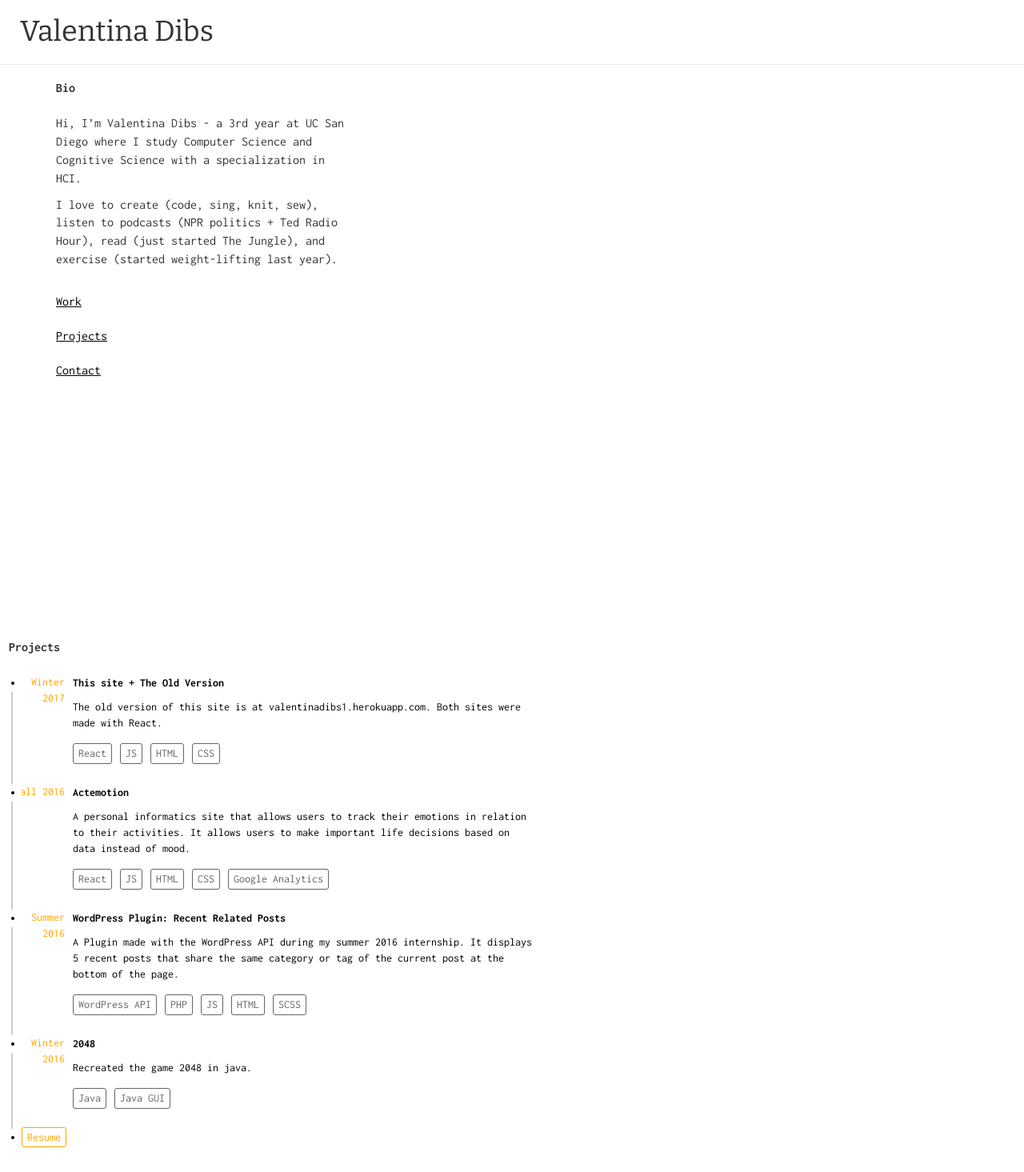
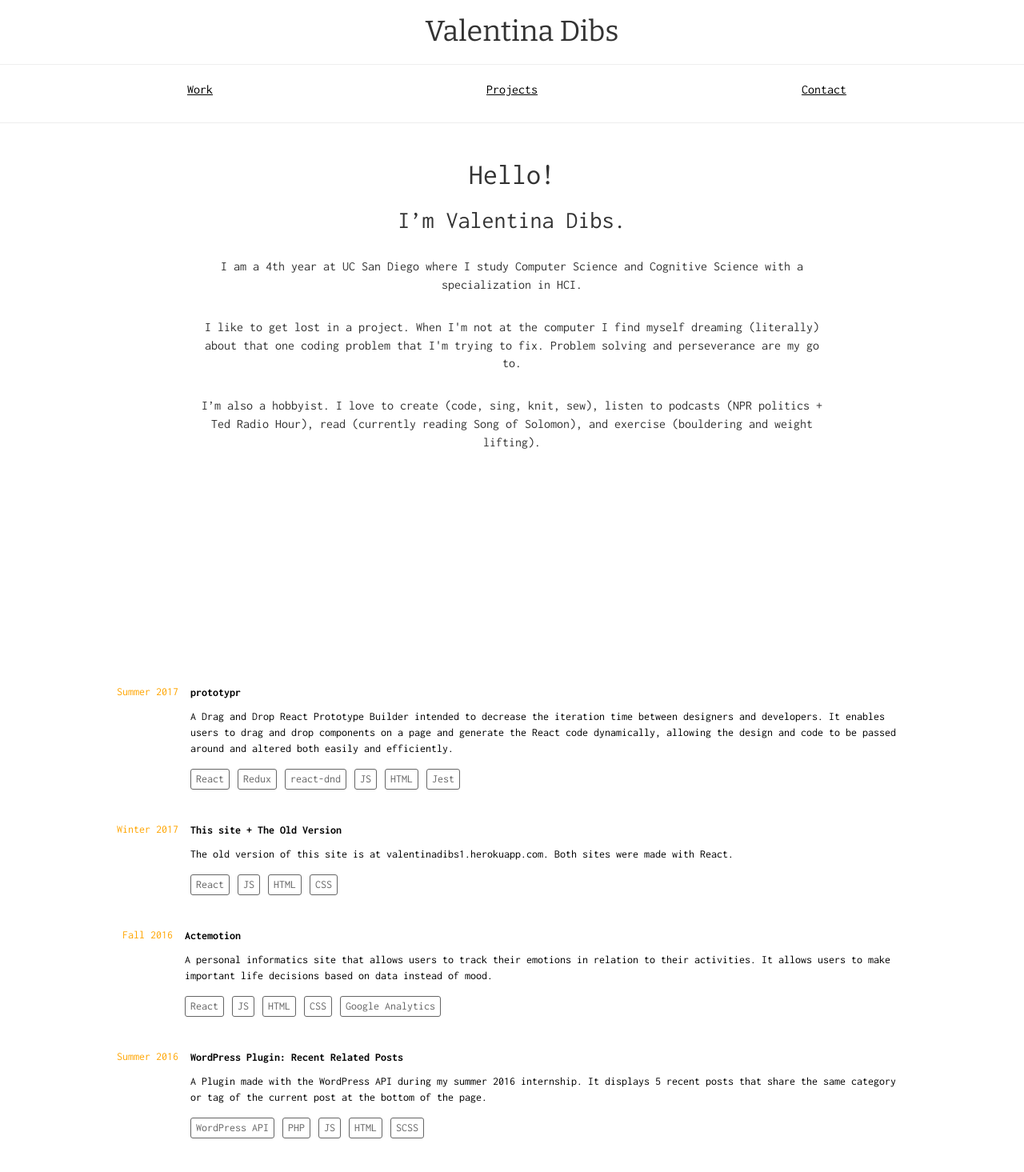
Before and after one commit to vdibs/vdibs, a React (Create React App) app: page /project in a window 1280 px wide. Shown: the top 1465 px of the page at 80% size. Before the commit the page ends 1434 px from the top, so only its background shows below. Built offline with nearby package versions, Linux system fonts and the light colour scheme.

Commit message:
total refactor

```diff
--- a/package.json
+++ b/package.json
@@ -11,6 +11,7 @@
     "react-dom": "^15.4.2",
     "react-fontawesome": "^1.5.0",
     "react-router": "^3.0.0",
+    "react-router-dom": "^4.2.2",
     "redux": "^3.6.0"
   },
   "scripts": {
--- a/src/App.css
+++ b/src/App.css
@@ -1,6 +1,5 @@
 .App {
   height: 100vh;
-  overflow: scroll;
   font-size: 16px;
 }
 
@@ -18,25 +17,27 @@
 .name {
   font-family: 'Bitter', serif;
   margin-left: 25px;
+  text-align: center;
   /* or Bitter font */
 }
 
-.bio {
-  font-weight: bold;
-  padding: 0;
-  margin-top: 0px;
-  margin-bottom: 25px;
+.homeContainer {
+  text-align: center;
+  padding: 5px 30px 35px 30px;
   font-size: 16px;
   font-family: 'Inconsolata', sans-serif;
 }
 
-
 .linkTo {
   color: black;
+  text-align: center;
   display: block;
-  margin-bottom: 20px;
   font-family: 'Inconsolata', sans-serif;
   text-decoration: underline;
+  padding: 0px 6px 10px 6px;
+}
+.linkto:hover {
+  color: orange;
 }
 
 .linked {
@@ -61,12 +62,16 @@
 
 .shadow {
   box-shadow: -2px 0 rgba(0,0,0,.2);
-  margin-left: 1px;
-  margin-left: 16px;
+  margin-left: 5.5vw;
+}
+
+.workContainer, .projectContainer {
+  text-align: center;
+  padding: 35px 0px 35px 0px;
 }
 
 div.work {
-  padding-bottom: 5px;
+  padding-bottom: 20px;
   display: inline-block;
   margin-bottom: 10px;
 }
@@ -79,7 +84,7 @@ div .workGrid.container {
   vertical-align: top;
   text-align: left;
   overflow: visible;
-  width: 45vw;
+  width: 70vw;
   margin-left: 10px;
   color: black;
 }
@@ -94,14 +99,13 @@ div .workGrid.container {
   border-width:  9px;
   border-radius: 100%;
   vertical-align: top;
-  margin-left: 5px;
+  margin-left: 5.3vw;
   text-decoration: none;
 }
 
 .resume {
-  margin-top: 20px;
-  margin-left: 27px;
   color: orange;
+  font-size: 20px;
   font-family: 'Inconsolata', sans-serif;
   border: solid;
   border-width: 1.9px;
@@ -126,9 +130,9 @@ div .workGrid.container {
 .quarter {
   display: inline-block;
   text-align: right;
+  padding-right: 5px;
   vertical-align: top;
   color: orange;
-  width: 65px;
 }
 
 .company {
@@ -160,13 +164,13 @@ div .show-grid.col-lg-4.col-md-4.col-sm-4.col-xs-12, div .show-grid.col-lg-8.col
 
 /*********** CONTACT ************/
 
-.contact {
-
+.contactContainer {
+  text-align: center;
+  padding: 35px 0px 35px 0px;
 }
 
 .contactLink {
-  margin-left: 11px;
-  margin-bottom: 10px;
+  padding: 30px 0px 30px 0px;
   height: 50px;
   display: block;
 }
--- a/src/App.js
+++ b/src/App.js
@@ -4,12 +4,21 @@ import { Grid, Col, Row } from "react-bootstrap";
 import Work from "./components/Work";
 import Project from "./components/Project";
 import Contact from "./components/Contact";
+import Home from "./components/Home";
+
+const selected = {
+  borderBottom: "solid",
+  borderWidth: 1,
+  borderColor: "orange",
+  padding: "0px 6px 10px 6px",
+}
+
 
 class App extends Component {
   constructor() {
     super();
     this.state = {
-      show: "Home",
+      show: Home,
     };
   }
 
@@ -27,55 +36,46 @@ class App extends Component {
           rel="stylesheet"
           href="https://maxcdn.bootstrapcdn.com/bootstrap/latest/css/bootstrap.min.css"
         />
-        <h1 className="name" onClick={() => this.setState({ show: "Home" })}>
+        <h1 className="name" onClick={() => this.setState({ show: Home })}>
           Valentina Dibs
         </h1>
         <hr />
         <Grid>
-          <Row className="show-grid">
-            <Col className="col show-grid" sm={4} md={4} xs={12} lg={4}>
-              <div className="intro">
-                <h2 className="bio">Bio</h2>
-                <p>
-                  Hi, I&rsquo;m Valentina Dibs - a 3rd year at UC San Diego
-                  where I study Computer Science and Cognitive Science with a
-                  specialization in HCI.
-                </p>
-                <p>
-                  I love to create (code, sing, knit, sew), listen to podcasts
-                  (NPR politics + Ted Radio Hour), read (just started The
-                  Jungle), and exercise (started weight-lifting last year).
-                </p>
-              </div>
-              <div className="toolbar">
+          <Row>
+            <Col xs={4} sm={4} md={4} lg={4}>
               <a
                 href="#"
                 className="linkTo"
                 onClick={() => this.setState({ show: Work })}
+                style = { Component === Work ? selected : {} }
               >
                 Work
               </a>
+            </Col>
+            <Col xs={4} sm={4} md={4} lg={4}>
               <a
                 href="#"
                 className="linkTo"
                 onClick={() => this.setState({ show: Project })}
+                style = { Component === Project ? selected : {} }
               >
                 Projects
               </a>
+            </Col>
+            <Col xs={4} sm={4} md={4} lg={4}>
               <a
                 href="#"
                 className="linkTo"
                 onClick={() => this.setState({ show: Contact })}
+                style = { Component === Contact ? selected : {} }
               >
                 Contact
               </a>
-              </div>
-            </Col>
-            <Col className="col show-grid" sm={8} md={8} xs={12} lg={8}>
-              {Component === "Home" ? null : <Component />}
             </Col>
           </Row>
         </Grid>
+        <hr style={{top:-10}}/>
+        <Component />
       </div>
     );
   }
--- /dev/null
+++ b/src/components/Home.js
@@ -0,0 +1,34 @@
+import React, { Component } from 'react';
+import '../App.css';
+import { Col } from "react-bootstrap";
+
+class Home extends Component {
+	render() {
+
+		return (
+			<div className="homeContainer">
+                <h1>Hello!</h1>
+                <h2>I&rsquo;m Valentina Dibs.</h2>
+                <Col sm={2} md={2} lg={2}/>
+                <Col sm={8} md={8} lg={8}>
+                    <p style={{paddingTop: 20}}>
+                        I am a 4th year at UC San Diego where I study Computer Science and Cognitive Science with a
+                        specialization in HCI.
+                    </p>
+                    <p style={{paddingTop: 20}}>
+                        I like to get lost in a project. When I'm not at the computer I find myself dreaming (literally) about that
+                        one coding problem that I'm trying to fix. Problem solving and perseverance are my go to.
+                    </p>
+                    <p style={{paddingTop: 20, paddingBottom: 20}}>
+                        I&rsquo;m also a hobbyist. I love to create (code, sing, knit, sew), listen to podcasts
+                        (NPR politics + Ted Radio Hour), read (currently reading Song of Solomon), and exercise (bouldering and weight lifting).
+                    </p>
+                </Col>
+                <Col sm={2} md={2} lg={2}/>
+
+			</div>
+		);
+	}
+}
+
+export default Home;
--- a/src/components/Project.js
+++ b/src/components/Project.js
@@ -5,54 +5,67 @@ class Project extends Component {
 
 	render() {
 
-		var description = "The old version of this site is at valentinadibs1.herokuapp.com. Both sites were made with React. ";
+		const prototypr = {
+			description: "A Drag and Drop React Prototype Builder intended to decrease the iteration time between designers and developers. It enables users to drag and drop components on a page and generate the React code dynamically, allowing the design and code to be passed around and altered both easily and efficiently.",
+			skill: ["React", "Redux", "react-dnd", "JS", "HTML", "Jest"],
+		}
 
-		var act = "A personal informatics site that allows users to track their emotions in relation to their activities. It allows users to make important life decisions based on data instead of mood.";
+		const personalSite = {
+			description: "The old version of this site is at valentinadibs1.herokuapp.com. Both sites were made with React. ",
+			skill: ["React", "JS", "HTML", "CSS"],
+		}
 
-		var wordpress = "A Plugin made with the WordPress API during my summer 2016 internship. It displays 5 recent posts that share the same category or tag of the current post at the bottom of the page. "
+		const actEmotion = {
+			description: "A personal informatics site that allows users to track their emotions in relation to their activities. It allows users to make important life decisions based on data instead of mood.",
+			skill: ["React", "JS", "HTML", "CSS", "Google Analytics"],
+		}
 
-		var twenty = "Recreated the game 2048 in java.";
+		const wpPlugin = {
+			description: "A Plugin made with the WordPress API during my summer 2016 internship. It displays 5 recent posts that share the same category or tag of the current post at the bottom of the page.",
+			skill: ["WordPress API", "PHP", "JS", "HTML", "SCSS"],
+		}
 
-		var arrP = ["React", "JS", "HTML", "CSS"];
-
-		var arrAct = ["React", "JS", "HTML", "CSS", "Google Analytics"];
-
-		var arrWP = ["WordPress API", "PHP", "JS", "HTML", "SCSS"];
-
-		var arr2 = ["Java", "Java GUI"];
+		const twenty48 = {
+			description: "Recreated the game 2048 in java.",
+			skill: ["Java", "Java GUI"],
+		}
 
 		return (
-			<div>
-				<h2 className="linked">Projects</h2>
+			<div className="projectContainer">
+				<ProjectObject
+					key={0}
+					time="Summer 2017"
+					company="prototypr"
+					description={prototypr.description}
+					skill={prototypr.skill} />
 				<a href="http://valentinadibs1.herokuapp.com">
 				<ProjectObject
 					key={1}
 					time="Winter 2017"
 					company="This site + The Old Version"
-					description={description}
-					skill={arrP} />
+					description={personalSite.description}
+					skill={personalSite.skill} />
 				</a>
 				<a href="https://gentle-springs-89276.herokuapp.com/">
 				<ProjectObject
 					key={2}
 					time="Fall 2016"
 					company="Actemotion"
-					description={act}
-					skill={arrAct} />
+					description={actEmotion.description}
+					skill={actEmotion.skill} />
 				</a>
 				<ProjectObject
 					key={3}
 					time="Summer 2016"
 					company="WordPress Plugin: Recent Related Posts"
-					description={wordpress}
-					skill={arrWP} />
+					description={wpPlugin.description}
+					skill={wpPlugin.skill} />
 				<ProjectObject
 					key={4}
 					time="Winter 2016"
 					company="2048"
-					description={twenty}
-					skill={arr2} />
-				<div className="timeline"></div>
+					description={twenty48.description}
+					skill={twenty48.skill} />
 				<a
 					href="https://docs.google.com/a/ucsd.edu/document/d/1uXYQSxyApiBn4YlyilhEBaNWTyy7GoiLNjElhbUk1tc/edit?usp=sharing"
 					className="resume">
--- a/src/components/ProjectObject.js
+++ b/src/components/ProjectObject.js
@@ -9,8 +9,6 @@ class ProjectObject extends Component {
           href="https://maxcdn.bootstrapcdn.com/bootstrap/latest/css/bootstrap.min.css"
         />
 
-        <div className="timeline" />
-        <div className="shadow">
         <div className="work">
           <div className="quarter">
             <p>
@@ -34,7 +32,6 @@ class ProjectObject extends Component {
           </div>
         </div>
       </div>
-      </div>
     );
   }
 }
--- a/src/components/Work.js
+++ b/src/components/Work.js
@@ -2,52 +2,54 @@ import React, { Component } from 'react';
 import '../App.css';
 import WorkObject from './WorkObject';
 
+
 class Work extends Component {
 	render() {
 
-		var summerD = "Incoming software engineering intern.";
+		const trueCar = {
+			description: "Built Prototypr, a drag and drop React app that enables users to create prototypes and dynamically generate React code. It uses TrueCar's boilerplate Gluestick and their component library Battery Pack. I worked with a makeshift Prototyper team that consisted of a Manager, Product Lead, a UX Lead, and a Front End Tech Lead for reference.",
+			skill: ["React", "Redux", "react-dnd", "JS", "HTML", "Ruby on Rails"],
+		}
 
-		var truMedD = "I support the software for the Accuvax.";
+		const truMed = {
+			description: "Wrote a batch script to automate prereleases on Github using the GitHub API.\n Developed the AccuVax interface in C#, .Net, and MVVM pattern.",
+			skill: ["Batch Script", "CI", "TeamCity", "Unit Testing"],
+		}
 
-		var williamD = "Developed investors.com with WordPress and built a Recent Related Posts plugin with the WordPress API.";
-
-		var arrTBD = ["TBD"];
-
-		var arrTMS = ["Batch Script", "CI", "TeamCity", "Unit Testing"];
-
-		var arrWO = ["WordPress", "PHP", "HTML", "CSS", "JS"];
+		const williamONeil = {
+			description: "Developed investors.com with WordPress and built a Recent Related Posts plugin with the WordPress API.",
+			skill: ["WordPress", "PHP", "HTML", "CSS", "JS"],
+		}
 
 		return (
 			<div className="workContainer">
 			<link href='https://fonts.googleapis.com/css?family=Noto+Serif|Inconsolata:400,700|Bitter'
             rel='stylesheet'
             type='text/css' />
-				<h2 className="linked">Work</h2>
 				<a href="http://truecar.com">
 					<WorkObject
 						time="Summer 2017"
 						company="TrueCar"
 						position="Software Engineer Intern"
-						description={summerD}
-						skill={arrTBD}  />
+						description={trueCar.description}
+						skill={trueCar.skill}  />
 				</a>
 				<a href="http://trumedsystems.com">
 					<WorkObject
-						time="Winter Spring 2017"
+						time="Wi/Sp 2017"
 						company="TruMed Systems"
-						position="Software Engineer + Quality Assurance Intern"
-						description={truMedD}
-						skill={arrTMS}/>
+						position="Software Engineer Intern"
+						description={truMed.description}
+						skill={truMed.skill}/>
 				</a>
 				<a href="http://investors.com">
 					<WorkObject
 						time="Summer 2016"
 						company="William O'Neil: Investors Business Daily"
 						position="Web Development Intern"
-						description={williamD}
-						skill={arrWO}  />
+						description={williamONeil.description}
+						skill={williamONeil.skill}  />
 				</a>
-				<div className="timeline"></div>
 				<a
 					href="https://docs.google.com/a/ucsd.edu/document/d/1uXYQSxyApiBn4YlyilhEBaNWTyy7GoiLNjElhbUk1tc/edit?usp=sharing"
 					className="resume">
--- a/src/components/WorkObject.js
+++ b/src/components/WorkObject.js
@@ -8,8 +8,6 @@ class WorkObject extends Component {
 			<div>
 				<link rel="stylesheet" href="https://maxcdn.bootstrapcdn.com/bootstrap/latest/css/bootstrap.min.css"></link>
 
-			<div className="timeline"></div>
-			<div className="shadow">
 				<div className="work">
 					<div className="quarter">
 						<p>{this.props.time}</p>
@@ -24,7 +22,6 @@ class WorkObject extends Component {
 					</div>
 				</div>
 			</div>
-			</div>
 		);
 	}
 }
```
Also changed, not shown: src/components/Contact.js (+10 -3 lines), 1 other file (tests, documents, lock files or other folders). Lines whose indentation alone changed are shown as unchanged.
